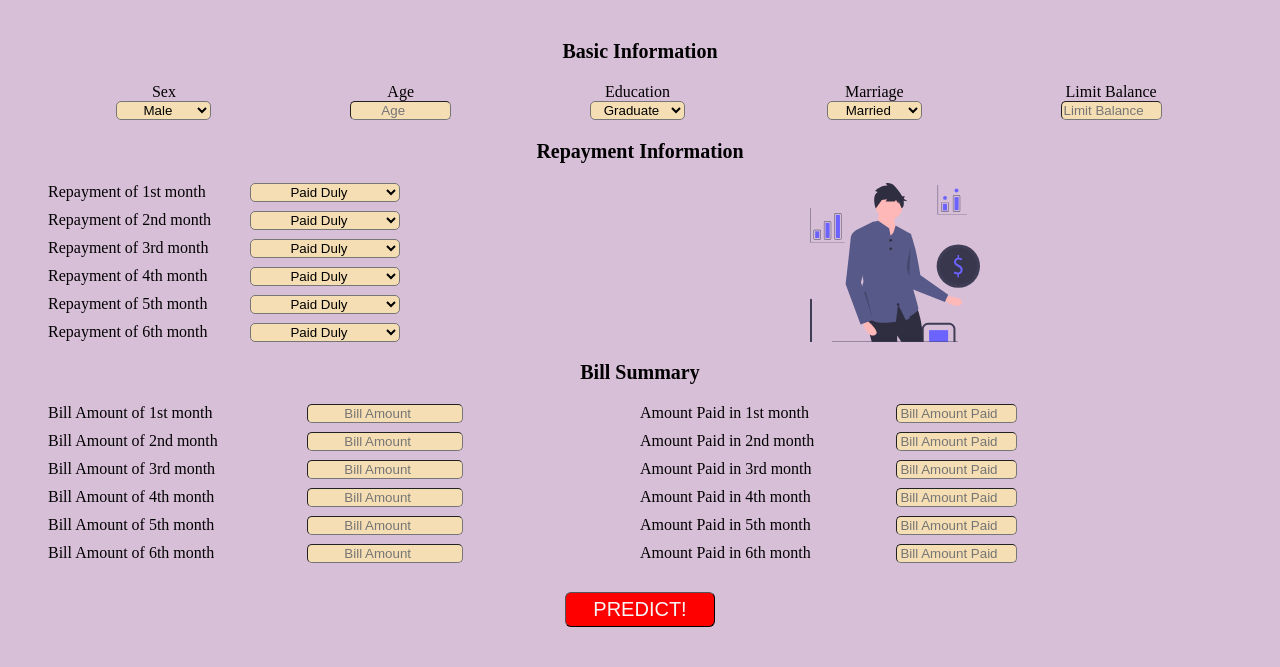
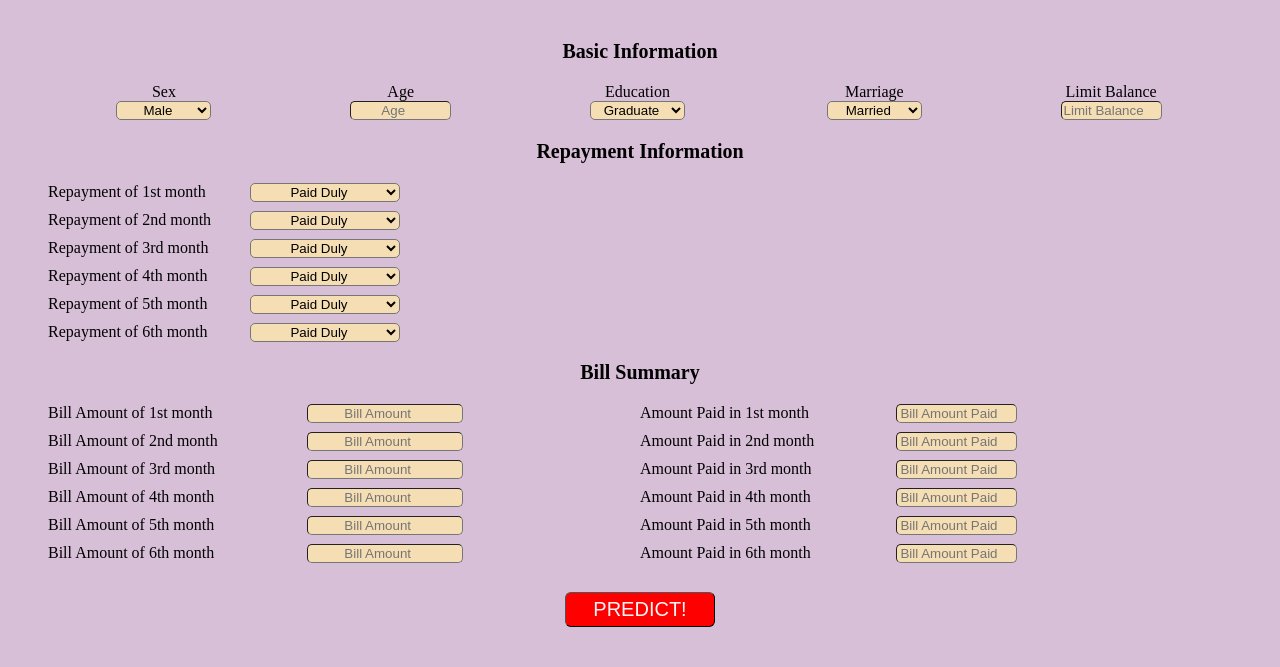
Before and after one commit to akashingoley/CC-Default-Prediction, a Flask app: page / in a window 1280 px wide. Shown: the part 118-785 px from the top of the page. Run offline with Flask 2, Linux system fonts and the light colour scheme; parts of the project's set-up code (start-up, migrations or seed data) failed here and were passed over.

Commit message:
index html image src revmoved

```diff
--- a/templates/index.html
+++ b/templates/index.html
@@ -67,7 +67,7 @@
         </div>
 
         <h2 class="repayment-info-header">Repayment Information</h2>
-        <img class="svg-img" src="https://github.com/akashingoley/cc-default-prediction/blob/master/templates/images/undraw/undraw_personal_finance_tqcd.svg" >
+        <img class="svg-img" >
 
 
         <div class="repayment-container">
```
